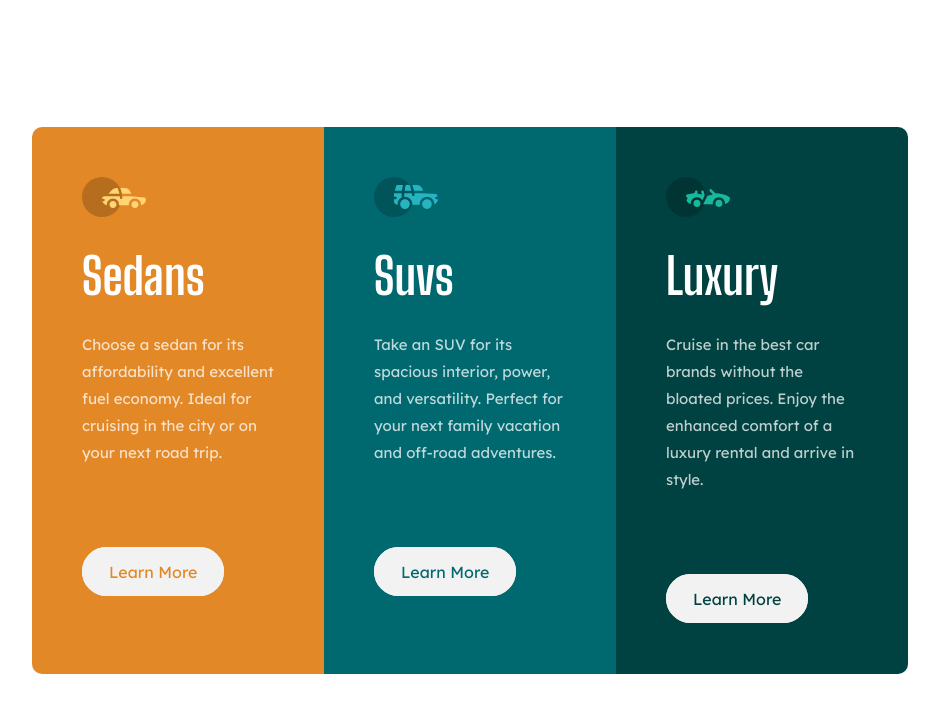
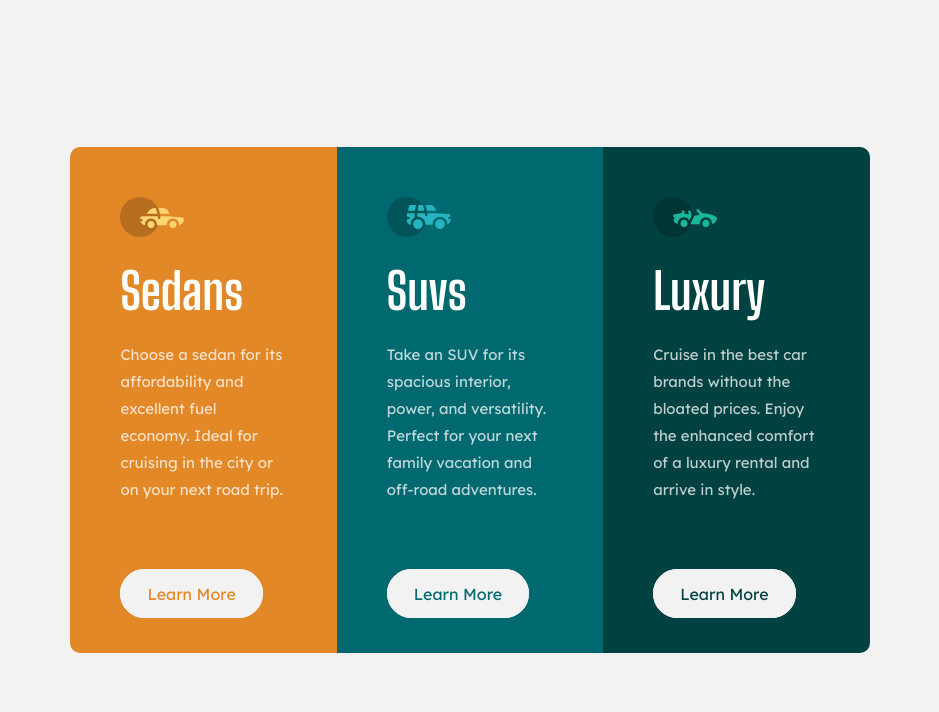
Before and after one commit to Hasoni737/3-column-preview-card-component, a plain HTML site: page index.html in a window 1280 px wide. Shown: the whole page, without its empty margins (170-1109 px from the left). Drawn offline with Linux system fonts and the light colour scheme; a web font is replaced by a local one.

Commit message:
Change Size

```diff
--- a/css/style.css
+++ b/css/style.css
@@ -9,7 +9,8 @@ body {
     display: flex;
     justify-content: center;
     align-items: center;
-    font-family: 'Lexend Deca', sans-serif
+    font-family: 'Lexend Deca', sans-serif;
+    background-color: hsl(0, 0%, 95%);
 }
 .container {
     display: flex;
@@ -17,21 +18,21 @@ body {
     border-radius: 10px;
 }
 .box {
-    width: 15%;
+    width: 13%;
     padding: 50px;
     color: #fff;
 }
 .box .logo {
-    margin-bottom: 25px;
+    margin-bottom: 20px;
 }
 .box h1 {
     font-family: 'Big Shoulders Display', sans-serif;
     font-size: 50px;
-    margin-bottom: 25px;
+    margin-bottom: 20px;
 }
 .box p {
     color: hsla(0, 0%, 100%, 0.75);
-    margin-bottom: 6rem;
+    margin-bottom: 5rem;
     font-size: 15px;
     line-height: 1.8;
 }
@@ -47,9 +48,6 @@ body {
     background-color: hsl(179, 100%, 13%);
     border-top-right-radius: 10px;
     border-bottom-right-radius: 10px;
-}
-.box .btn {
-    margin-bottom: 15px;
 }
 .box .btn a {
     text-decoration: none;
```
